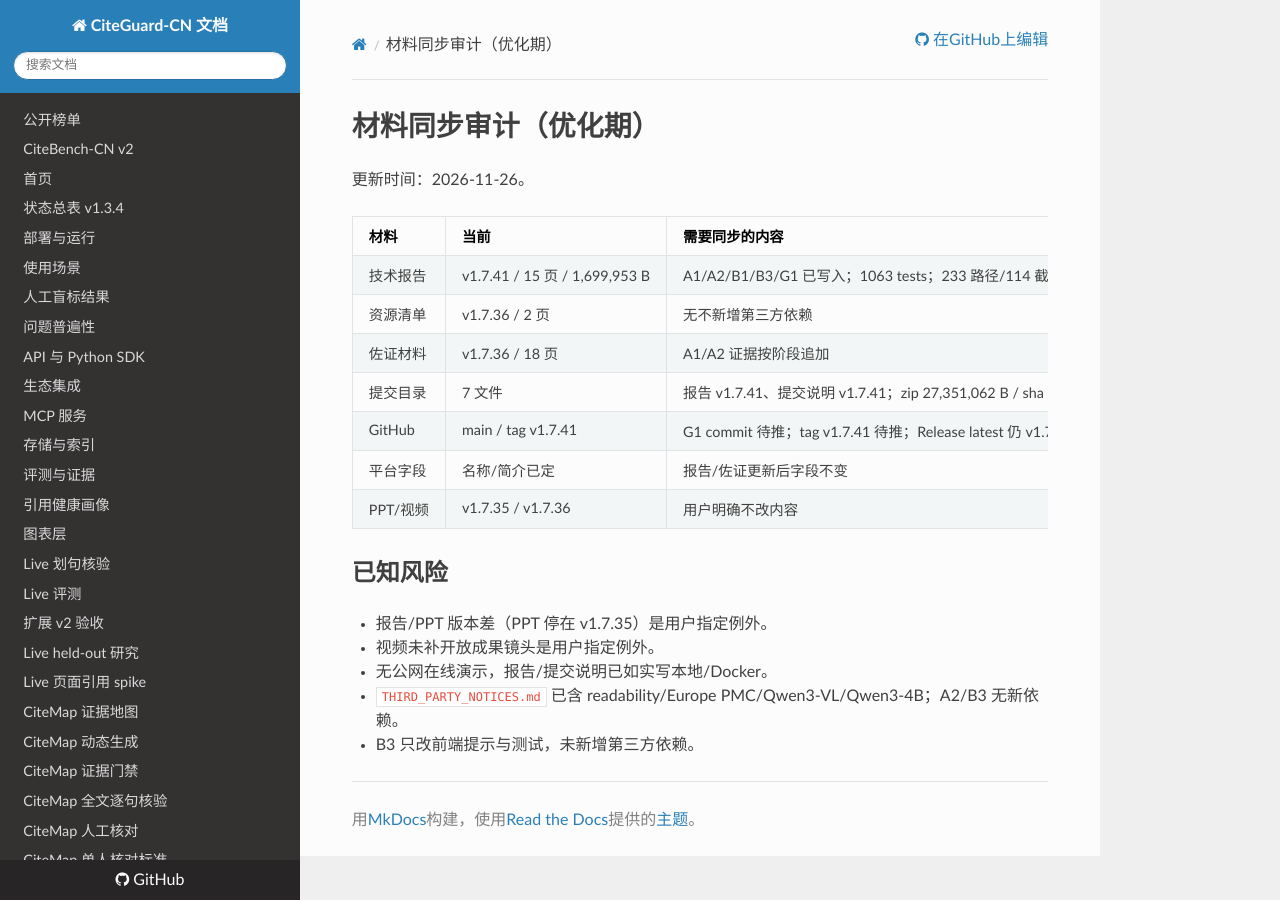
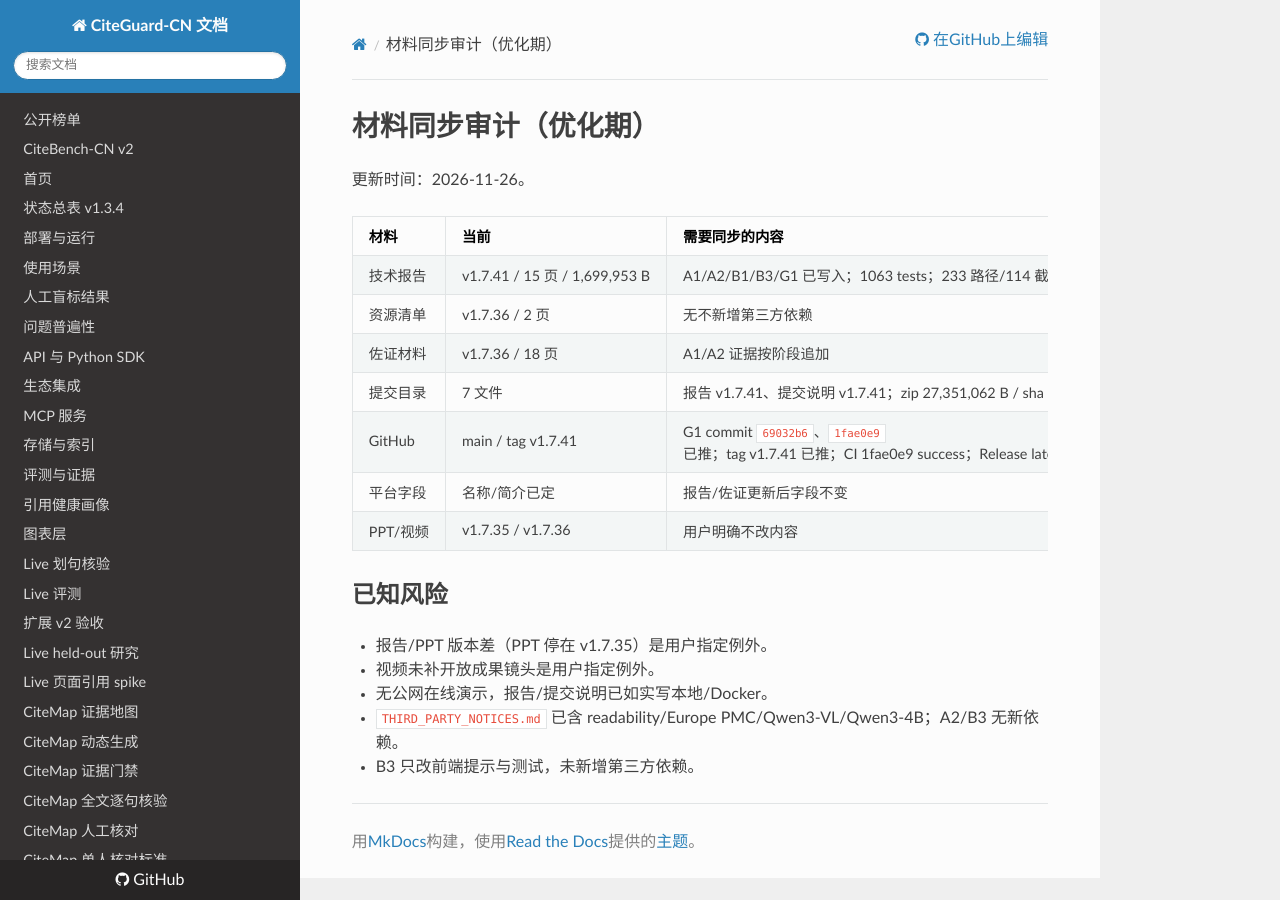
Before and after one commit to kkk431/citeguard-cn, an MkDocs documentation site: the page built from docs/materials_audit.md, in a window 1280 px wide. Built offline with MkDocs 1.6.1, drawn with Linux system fonts in a browser that asks for light colours; nearby versions of some CDN libraries.

Commit message:
docs: record G1 CI and tag

```diff
--- a/docs/materials_audit.md
+++ b/docs/materials_audit.md
@@ -8,7 +8,7 @@
 | 资源清单 | v1.7.36 / 2 页 | 无不新增第三方依赖 | 可保持 |
 | 佐证材料 | v1.7.36 / 18 页 | A1/A2 证据按阶段追加 | 后续阶段统一更新 |
 | 提交目录 | 7 文件 | 报告 v1.7.41、提交说明 v1.7.41；zip 27,351,062 B / sha 32e8b04f… | 已更新 |
-| GitHub | main / tag v1.7.41 | G1 commit 待推；tag v1.7.41 待推；Release latest 仍 v1.7.36（无 token/浏览器网络暂不可建新版） | 部分完成 |
+| GitHub | main / tag v1.7.41 | G1 commit `69032b6`、`1fae0e9` 已推；tag v1.7.41 已推；CI 1fae0e9 success；Release latest 仍 v1.7.36（无 token/浏览器网络暂不可建新版） | 部分完成 |
 | 平台字段 | 名称/简介已定 | 报告/佐证更新后字段不变 | 待确认 |
 | PPT/视频 | v1.7.35 / v1.7.36 | 用户明确不改内容 | 保持 |
 
```
